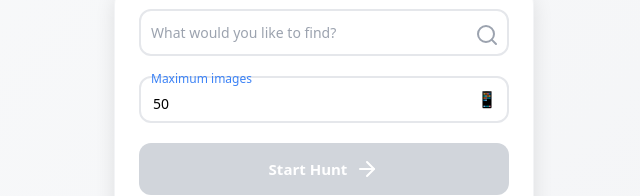
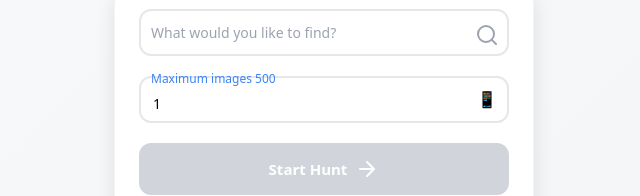
Before and after one commit to bhaveshnegi/Image-Hunter, a React (Vite) app in the folder frontend/: page / in a window 1280 px wide. Shown: the part 358-554 px from the top of the page, without its empty margins (316-956 px from the left). Built offline with nearby package versions, Linux system fonts and the light colour scheme.

Commit message:
add label

```diff
--- a/frontend/src/App.jsx
+++ b/frontend/src/App.jsx
@@ -5,7 +5,7 @@ import "./App.css";
 
 function App() {
   const [kw, setKw] = useState("");
-  const [max, setMax] = useState(50);
+  const [max, setMax] = useState(1);
   const [jobId, setJobId] = useState(null);
   const [status, setStatus] = useState({});
   const [loading, setLoading] = useState(false);
@@ -72,7 +72,7 @@ function App() {
 
           <div className="form-group">
             <label className={focusedInput === 'max' || max ? "label focused" : "label"}>
-              Maximum images
+              Maximum images 500
             </label>
             <input
               type="number"
```
